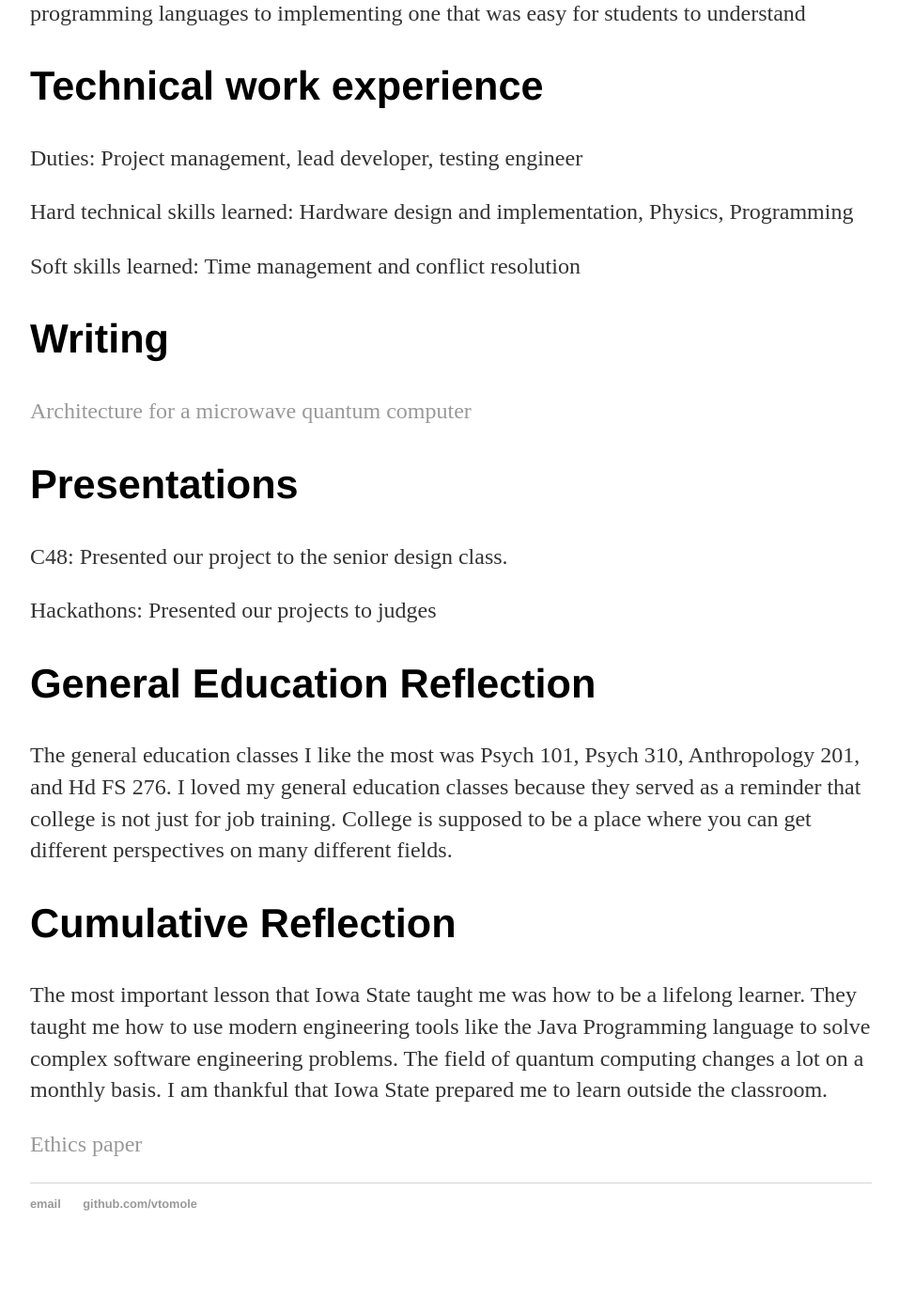
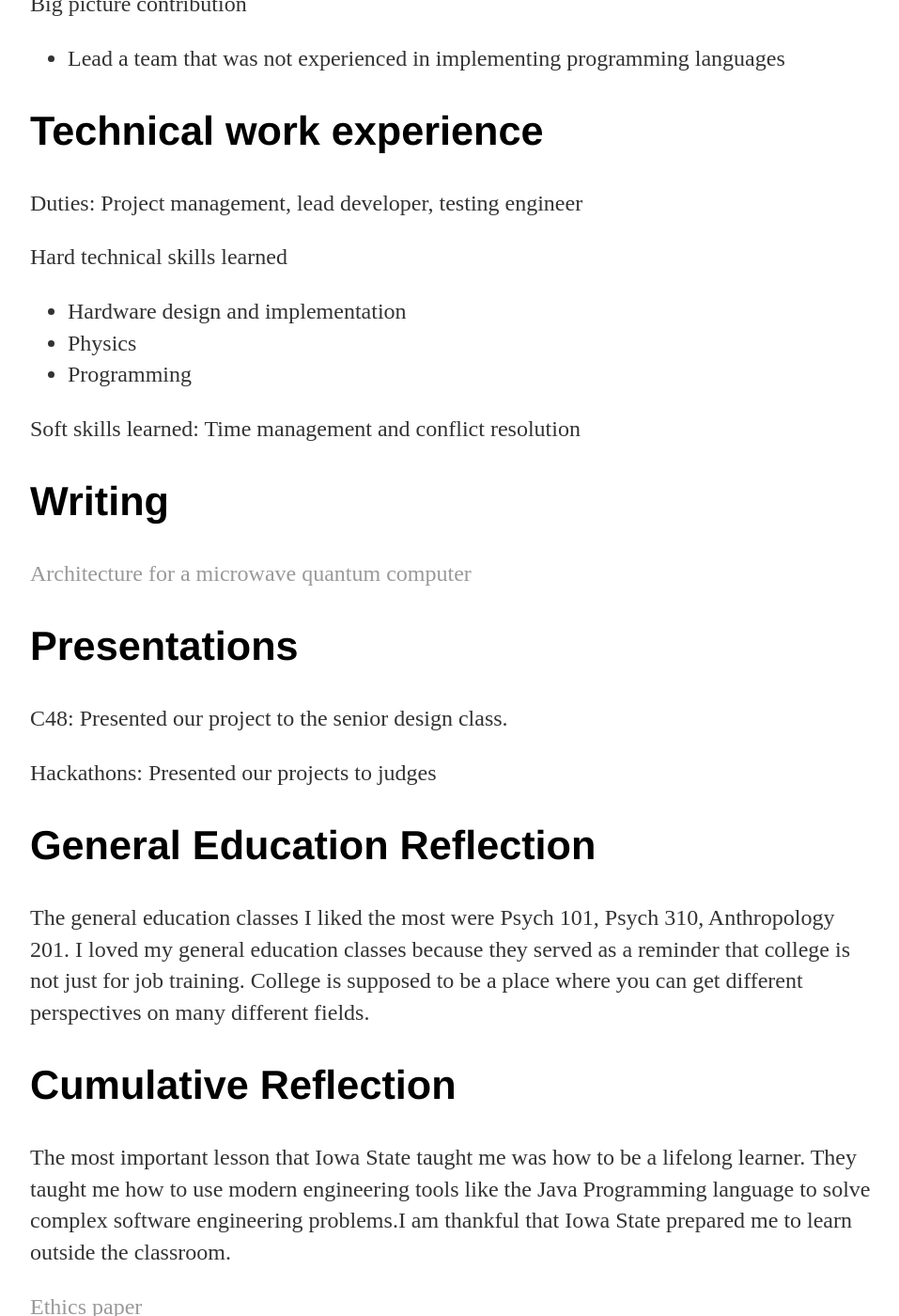
Before and after one commit to vtomole/vtomole.github.io, a Jekyll site: the page built from index.html, in a window 1280 px wide and 1400 px high, scrolled down 2942 px. Shown: the whole window at 94% size, without its empty margins (160-1117 px from the left). Built offline with Jekyll 4.4.1, drawn with Linux system fonts in a browser that asks for light colours; before the commit the page ends 4292 px from its top, so only the background shows below that; some of the changed text lies outside the part shown.

Commit message:
Listify tech experience

```diff
--- a/_layouts/default.html
+++ b/_layouts/default.html
@@ -22,10 +22,11 @@
     <nav>
 <ul>
 <li><a href="/">Home</a></li>
-<li><a href="/about">About</a></li>
+
 <!--<li><a href="/static/cv.html">CV</a></li>-->
 <li><a href="/static/resume.pdf">Resume</a></li>
 <li><a href="/blog">Blog</a></li>
+<li><a href="/about">About</a></li>
 
 </ul>
     </nav>
--- a/index.html
+++ b/index.html
@@ -99,9 +99,18 @@ title: Homepage
 
 
 			  <p>Role: Project Lead</p>
-<p>Skills or knowledge gained: Implementing Lexers, Parsers, and Evaluators in the C programming language</p>
+			   <p>Skills and knowledge gained</p>
+			     <ul>
+			    <li>Implementing Lexers, Parsers, and Evaluators in the C programming language</li>
+
+			       </ul>
+
 <p><a href="https://github.com/vtomole/c48f">Link to C48</a></p>
-<p>Big picture contribution: Lead a team that was not experienced in implementing programming languages to implementing one that was easy for students to understand</p>
+			  <p>Big picture contribution</p>
+			   <ul>
+			    <li>Lead a team that was not experienced in implementing programming languages</li>
+			       </ul>
+
 
 
 
@@ -109,7 +118,13 @@ title: Homepage
 
 <p>Duties: Project management, lead developer, testing engineer <p/>
 
-<p>Hard technical skills learned: Hardware design and implementation, Physics, Programming<p/>
+<p>Hard technical skills learned</p>
+ <ul>
+   <li>Hardware design and implementation</li>
+   <li>Physics</li>
+   <li>Programming</li>
+ </ul>
+
 <p>Soft skills learned: Time management and conflict resolution </p>
 
 			  <p><h2>Writing</h2></p>
@@ -123,10 +138,10 @@ title: Homepage
 
 			  <p><h2>General Education Reflection</h2> </p>
 
-			  <p> The general education classes I like the most was Psych 101, Psych 310,  Anthropology 201, and Hd FS 276. I loved my general education classes because they served as a reminder that college is not just for job training. College is supposed to be a place where you can get different perspectives on many different fields. </p>
+			  <p> The general education classes I liked the most were Psych 101, Psych 310,  Anthropology 201. I loved my general education classes because they served as a reminder that college is not just for job training. College is supposed to be a place where you can get different perspectives on many different fields. </p>
 
 			  <p><h2>Cumulative Reflection</h2></p>
-			  <p>The most important lesson that Iowa State taught me was how to be a lifelong learner.  They taught me how to use modern engineering tools like the Java Programming language to solve complex software engineering problems. The field of quantum computing changes a lot on a monthly basis. I am thankful that Iowa State prepared me to learn outside the classroom. </p>
+			  <p>The most important lesson that Iowa State taught me was how to be a lifelong learner.  They taught me how to use modern engineering tools like the Java Programming language to solve complex software engineering problems.I am thankful that Iowa State prepared me to learn outside the classroom. </p>
 
 
 	<p><a href="/static/ethics-paper.pdf">Ethics paper</a></p>
```
Also changed, not shown: other parts of index.html (+1 -1 lines).
